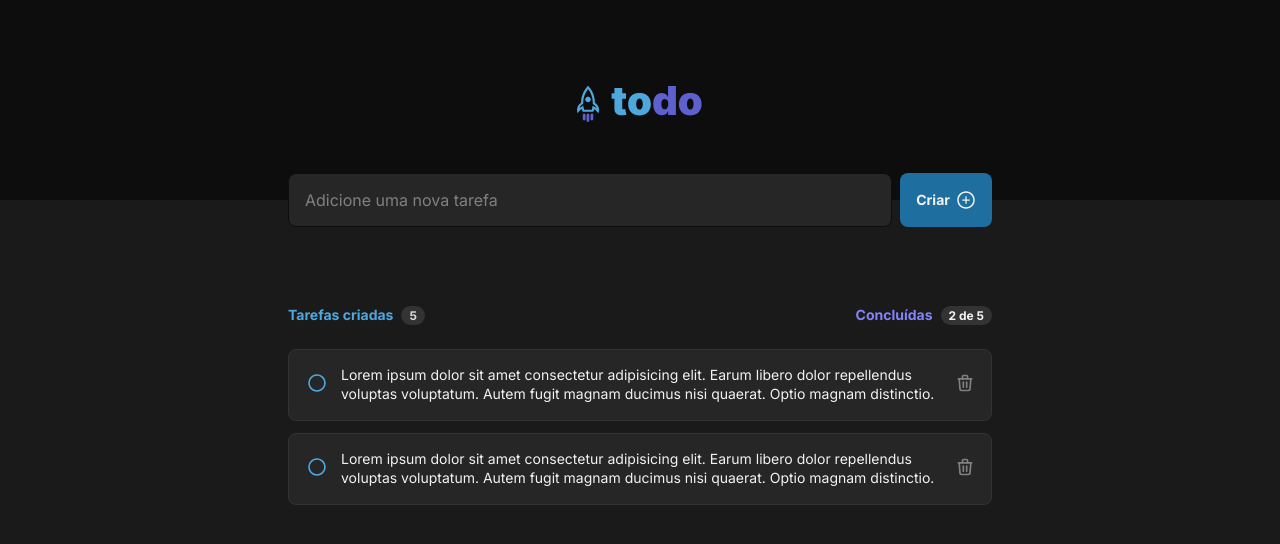
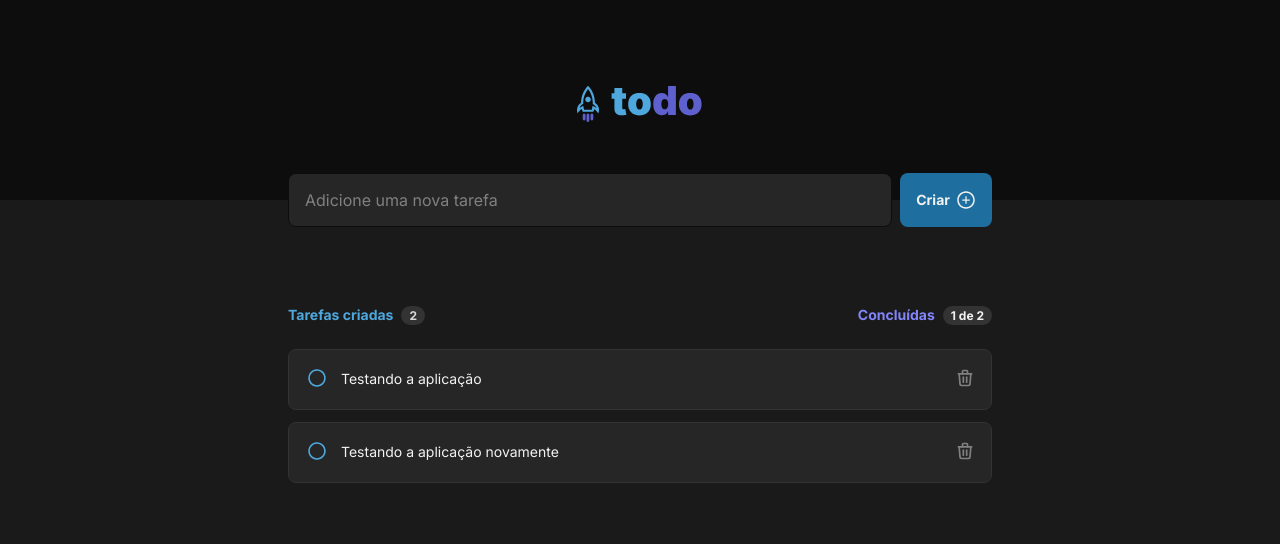
Before and after one commit to cleitonrs/Todo-List, a React (Vite) app: page / in a window 1280 px wide. Shown: the top 544 px of the page. Built offline with nearby package versions, Linux system fonts and the light colour scheme.

Commit message:
add todo function

```diff
--- a/package.json
+++ b/package.json
@@ -11,7 +11,8 @@
   "dependencies": {
     "react": "^18.2.0",
     "react-dom": "^18.2.0",
-    "react-icons": "^4.6.0"
+    "react-icons": "^4.6.0",
+    "uuid": "^9.0.0"
   },
   "devDependencies": {
     "@types/react": "^18.0.24",
--- a/src/App.tsx
+++ b/src/App.tsx
@@ -1,14 +1,44 @@
+import { useState } from "react"
 import { Header } from "./components/Header"
 import { List } from "./components/List"
-
+import { v4 as uuidv4 } from "uuid"
 import './global.css'
 
+export interface TodosType {
+  id: string
+  title: string
+  isCompleted: boolean
+}
 
 export function App() {
+  const [todos, setTodos] = useState<TodosType[]>([
+    {
+      id: "teste",
+      title: "Testando a aplicação",
+      isCompleted: true,
+    },
+    {
+      id: "teste2",
+      title: "Testando a aplicação novamente",
+      isCompleted: false,
+    }
+  ])
+
+  function addTodo(todoTitle: string) {
+    setTodos([
+      ...todos,
+      {
+        id: uuidv4(),
+        title: todoTitle,
+        isCompleted: false,
+      }
+    ])
+  }
+
   return (
     <>
-      <Header />
-      <List />
+      <Header onAddTodo={addTodo} />
+      <List todos={todos} />
     </>
   )
 }
--- a/src/components/Header.tsx
+++ b/src/components/Header.tsx
@@ -1,14 +1,32 @@
 import styles from './Header.module.css'
 import logo from '../assets/logo.svg'
 import { AiOutlinePlusCircle } from 'react-icons/ai'
+import { ChangeEvent, FormEvent, useState } from 'react'
 
-export function Header() {
+interface OnAddTodoProps {
+  onAddTodo: (todoTitle: string) => void
+}
+
+export function Header({onAddTodo}: OnAddTodoProps) {
+  const [title, setTitle] = useState('')
+
+  function handleSubmit(event: FormEvent) {
+    event.preventDefault()
+
+    onAddTodo(title)
+    setTitle('')
+  }
+
+  function handleOnChangeTitle(event: ChangeEvent<HTMLInputElement>) {
+    setTitle(event.target.value)
+  }
+
   return (
     <header className={styles.header}>
       <img src={logo} alt="Logotipo do ToDo" />
 
-      <form className={styles.inputTaskForm}>
-        <input type="text" placeholder='Adicione uma nova tarefa' />
+      <form className={styles.inputTaskForm} onSubmit={handleSubmit}>
+        <input type="text" placeholder='Adicione uma nova tarefa' onChange={handleOnChangeTitle} value={title}/>
         <button>
           Criar
           <AiOutlinePlusCircle size={20} />
--- a/src/components/List.tsx
+++ b/src/components/List.tsx
@@ -2,46 +2,44 @@ import styles from './List.module.css'
 import check from '../assets/check.svg'
 import { TbClipboardText, TbTrash } from 'react-icons/tb'
 import { BsFillCheckCircleFill } from 'react-icons/bs'
+import { TodosType } from '../App'
 
-export function List() {
+interface TodosProps {
+  todos: TodosType[]
+}
+
+export function List({ todos }: TodosProps ) {
+  const todosCount = todos.length
+  const completedTodos = todos.filter((todo) => todo.isCompleted).length
+
   return (
     <div className={styles.container}>
       <div className={styles.info}>
         <div className={styles.created}>
           <p>Tarefas criadas</p>
-          <span className={styles.created}>5</span>
+          <span className={styles.created}>{todosCount}</span>
         </div>
 
         <div className={styles.done}>
           <p>Concluídas</p>
-          <span className={styles.done}>2 de 5</span>
+          <span className={styles.done}>{completedTodos} de {todosCount}</span>
         </div>
       </div>
 
       <div className={styles.list}>
-        <div className={styles.task}>
+        {todos.map((todo) => (
+          <div className={styles.task} key={todo.id}>
             <button className={styles.check}>
               <img src={check} alt="" />
             </button>
             <p>
-            Lorem ipsum dolor sit amet consectetur adipisicing elit. Earum libero dolor repellendus voluptas voluptatum. Autem fugit magnam ducimus nisi quaerat. Optio magnam distinctio.
+              {todo.title}
             </p>
             <button className={styles.delete}>
               <TbTrash size={20} />
             </button>
           </div>
-
-        <div className={styles.task}>
-          <button className={styles.check}>
-            <img src={check} alt="" />
-          </button>
-          <p>
-            Lorem ipsum dolor sit amet consectetur adipisicing elit. Earum libero dolor repellendus voluptas voluptatum. Autem fugit magnam ducimus nisi quaerat. Optio magnam distinctio.
-          </p>
-          <button className={styles.delete}>
-            <TbTrash size={20} />
-          </button>
-        </div>
+        ))}
 
       </div>
     </div>
```
Also changed, not shown: 1 other file (tests, documents, lock files or other folders). Lines whose indentation alone changed are shown as unchanged.
